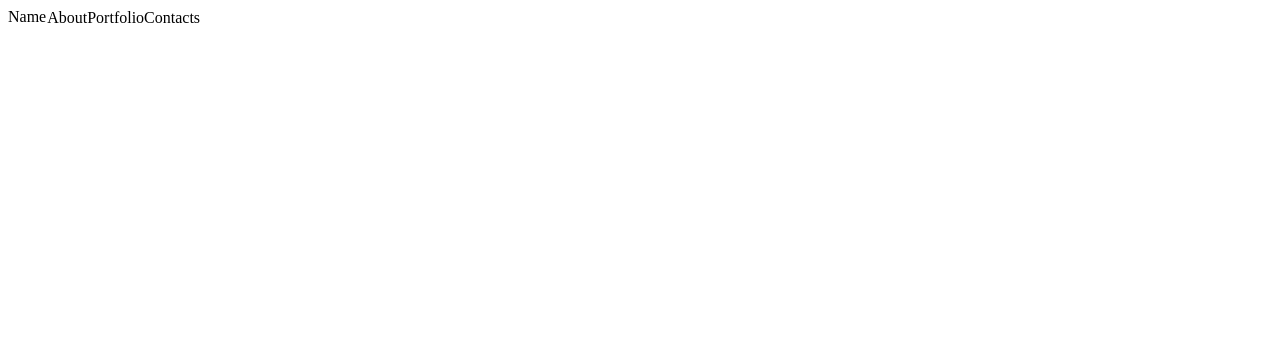
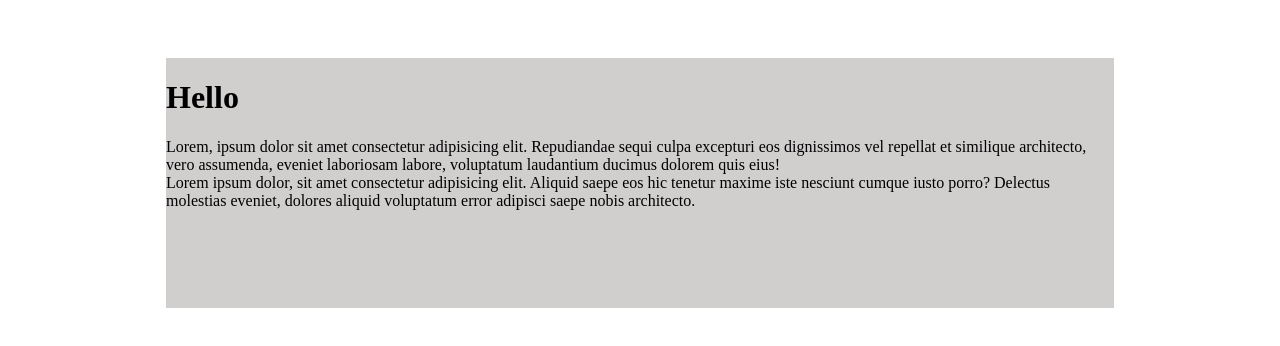
Before and after one commit to mjanders6/Basic-Portfolio, a plain HTML site: page index.html in a window 1280 px wide. Drawn offline with Linux system fonts and the light colour scheme.

Commit message:
using the grid structure

```diff
--- a/assets/css/style.css
+++ b/assets/css/style.css
@@ -1,9 +1,15 @@
-#navbar {
-    display: flex;
+
+  #grid-layout {
+    height: 300px;
+    display: grid;
+    grid-template-columns: 1fr 6fr 1fr;
+    grid-template-rows: 1fr 5fr;
   }
 
-#menu {
-    border: 1px solid #fff;  /* For debugging */
-    display: flex;
-    justify-content: flex-end;
-}
+  .block1 {
+      background-color: rgb(209, 206, 206);
+      grid-template-columns: 1fr;
+      grid-template-rows: 1fr 1fr;
+      grid-column: 2 / span 1;
+      grid-row: 2 / span 1;
+    }
--- a/index.html
+++ b/index.html
@@ -10,14 +10,15 @@
 </head>
 
 <body>
-<div id="navbar">
-    <div id="name">Name</div>
-    <div id="menu">
-        <div id="About">About</div>
-        <div id="Portfolio">Portfolio</div>
-        <div id="Contacts">Contacts</div>
+    <div id="grid-layout">
+        <div class="block1">
+            <h1>Hello</h1>
+            <p>Lorem, ipsum dolor sit amet consectetur adipisicing elit. Repudiandae sequi culpa excepturi eos dignissimos vel repellat et similique architecto, vero assumenda, eveniet laboriosam labore, voluptatum laudantium ducimus dolorem quis eius!
+                <br>
+                Lorem ipsum dolor, sit amet consectetur adipisicing elit. Aliquid saepe eos hic tenetur maxime iste nesciunt cumque iusto porro? Delectus molestias eveniet, dolores aliquid voluptatum error adipisci saepe nobis architecto.
+            </p>
+        </div>
     </div>
-</div>
 </body>
 
 </html>
```
